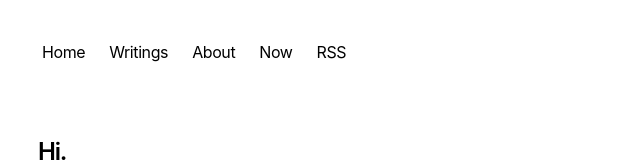
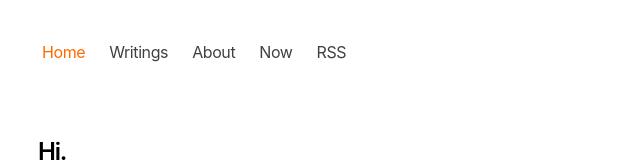
Before and after one commit to qiaochloe/blog, a Next.js app: page / in a window 1280 px wide. Shown: the top 162 px of the page, without its empty margins (314-954 px from the left). Built offline with nearby package versions, Linux system fonts and the light colour scheme.

Commit message:
Style the nav orange

```diff
--- a/app/components/nav.tsx
+++ b/app/components/nav.tsx
@@ -1,4 +1,6 @@
+"use client";
 import Link from "next/link";
+import { usePathname } from "next/navigation";
 
 const navItems = {
   "/": {
@@ -19,6 +21,8 @@ const navItems = {
 };
 
 export function Navbar() {
+  const pathname = usePathname();
+
   return (
     <aside className="-ml-[8px] mb-16 tracking-tight">
       <div className="lg:sticky lg:top-20">
@@ -32,7 +36,11 @@ export function Navbar() {
                 <Link
                   key={path}
                   href={path}
-                  className="transition-all hover:text-neutral-800 flex align-middle relative py-1 px-2 m-1"
+                  className={`flex align-middle relative py-1 px-2 m-1 transition-colors ${
+                    path === pathname
+                      ? "text-orange-500"
+                      : "hover:text-orange-500 text-neutral-700"
+                  }`}
                 >
                   {name}
                 </Link>
```
